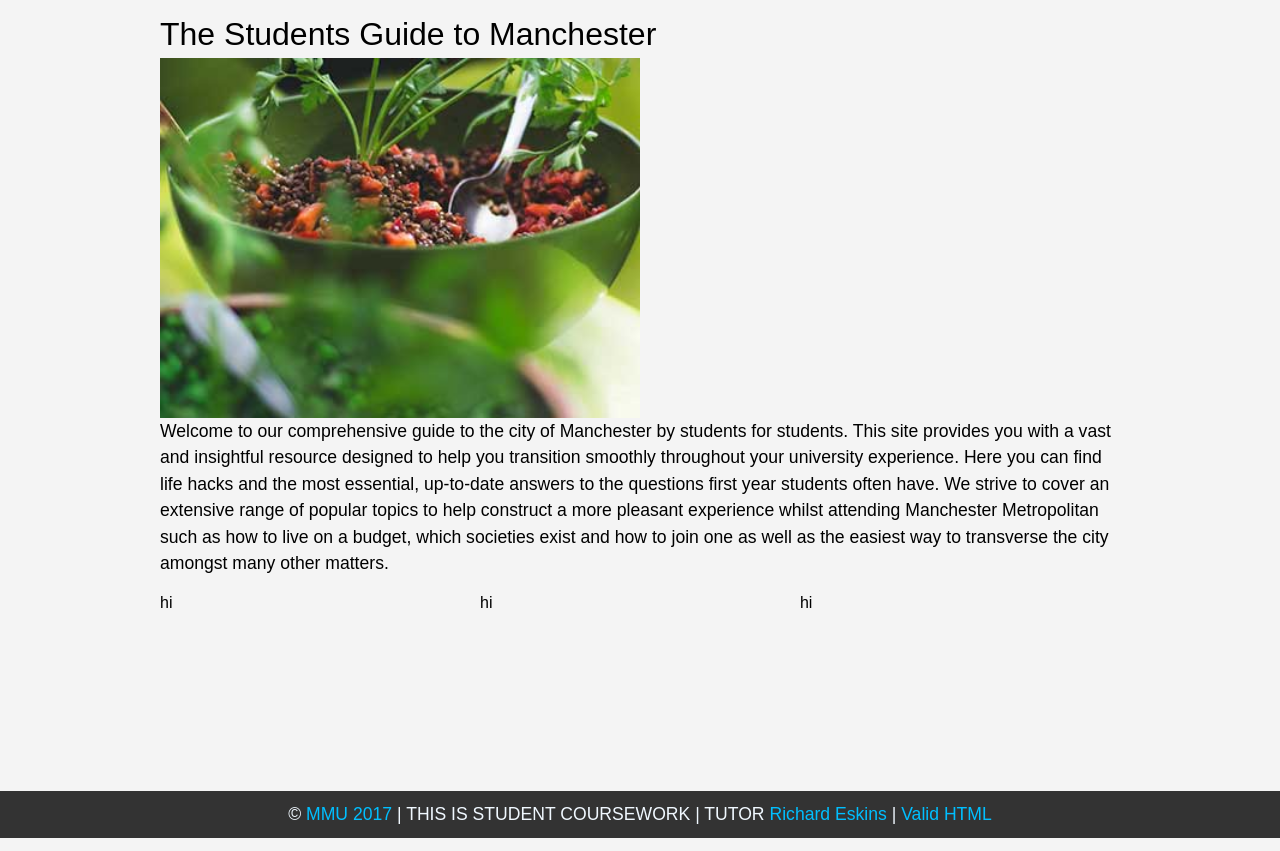
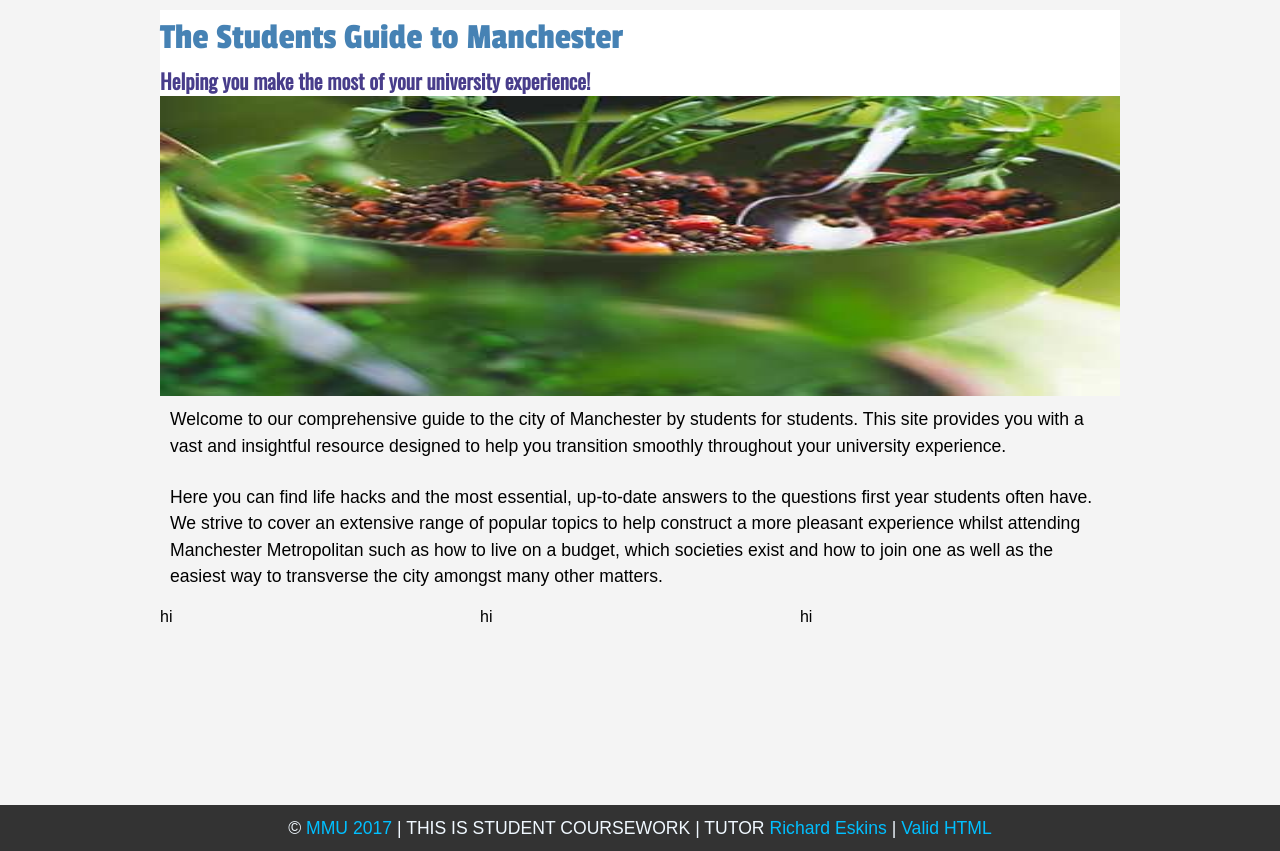
Before and after one commit to abuchohan/teamResonant, a PHP site: page / in a window 1280 px wide. Shown: the part 84-935 px from the top of the page. Run offline with PHP 8.4, Linux system fonts and the light colour scheme; some libraries are stand-ins or nearby versions.

Commit message:
index content fonts

```diff
--- a/health.html
+++ b/health.html
@@ -69,7 +69,7 @@
         <div class="page-content">
             <div class="content-box middle">
              <h2>Staying Healthy</h2>
-             <p>It can be difficult to maintain your health throughout your university experience and the nights out may get to you after a while. It is reccomended by doctors to eat 5 pieces of fruit or vegetable each day and aim to get about an hour of excersise each day although every little helps. This could be a run around the block, a bike ride round the city or for the more determined, a gym membership.</p>
+             <p>It can be difficult to maintain your health throughout your university experience and the nights out may get to you after a while. It is recommended by doctors to eat 5 pieces of fruit or vegetable each day and aim to get about an hour of exercise each day although every little helps. This could be a run around the block, bike rides around the city or for the more determined, a gym membership.</p>
              <h2>Sleeping</h2>
              <p>Sleeping is necessary in order for us to function normally as human beings. A study has shown that students that get 7-9 hours of sleep at night tend to score higher marks than those who sleep either less or more. It is simply because if you let your brain recover from the tasks given to it in the previous day it will help you concentrate easier, you will lose less focus and you will be able to think of better ideas when it comes to your projects.
              You will also have more day time which will make you feel more productive in general.
--- a/index.html
+++ b/index.html
@@ -11,6 +11,8 @@
 <!--DOUBLE CHECK THIS TAG -->
     <meta name="geo.region" content="ISO 3166-2:GB">
     <meta name="viewport" content="width=device-width, initial-scale=1">
+	<link href="https://fonts.googleapis.com/css?family=Passion+One" rel="stylesheet">
+	<link href="https://fonts.googleapis.com/css?family=Oswald" rel="stylesheet">
     <script src="https://ajax.googleapis.com/ajax/libs/jquery/3.2.0/jquery.min.js"></script>
     <link rel="stylesheet" href="stylesheet.css">
 	<style>
@@ -87,8 +89,10 @@
 <!-- Body Content -->
     <section class="page-content" id="content" role="main">
 		<h1 class="main-heading">The Students Guide to Manchester</h1>
+		<h5 class="sub-heading">Helping you make the most of your university experience!</h5>
 		<img src="indeximages/image-1.jpg" id="mainImage" class="home-slideshow">
-<p>Welcome to our comprehensive guide to the city of Manchester by students for students. This site provides you with a vast and insightful resource designed to help you transition smoothly throughout your university experience. Here you can find life hacks and the most essential, up-to-date answers to the questions first year students often have. We strive to cover an extensive range of popular topics to help construct a more pleasant experience whilst attending Manchester Metropolitan such as how to live on a budget, which societies exist and how to join one as well as the easiest way to transverse the city amongst many other matters.</p>
+		<p>Welcome to our comprehensive guide to the city of Manchester by students for students. This site provides you with a vast and insightful resource designed to help you transition smoothly throughout your university experience.</p>
+		<p>Here you can find life hacks and the most essential, up-to-date answers to the questions first year students often have. We strive to cover an extensive range of popular topics to help construct a more pleasant experience whilst attending Manchester Metropolitan such as how to live on a budget, which societies exist and how to join one as well as the easiest way to transverse the city amongst many other matters.</p>
 
 <div class="thirds">
 	<div>hi</div>
--- a/stylesheet.css
+++ b/stylesheet.css
@@ -26,9 +26,6 @@ img {
 a {
     text-decoration: none; color: deepskyblue;
 }
-.main-heading {
-	font-size: 2rem;
-}
 
 
 .page-content {
@@ -37,13 +34,15 @@ a {
 	max-width: 960px;
 }
 .page-content p {
+	padding: 10px;
 	padding-bottom: 15px;
 }
 .page-content a:hover {
 	color: #004a97;
 }
 .home-slideshow {
-	max-width: 50%;
+	max-width: 100%;
+	max-height: 300px;
 }
 .header h1 {
     font-size: 3.9rem;
@@ -78,6 +77,8 @@ a {
     background-image: url("images/test2.jpg");
 }
 
+
+
 .page-content h2 {
     font-size: 1.6rem;
     font-weight: bold;
@@ -85,7 +86,7 @@ a {
     padding-bottom: 15px;
     padding-top: 15px;
     text-align:left;
-	font-family: 'Oswald'
+	font-family: 'Oswald';
 }
 .page-content h3 {
     font-weight: bold;
@@ -553,3 +554,27 @@ text-align: center;
 .member h2{
     color: aliceblue;
 }
+
+
+
+
+.main-heading {
+	font-size: 2.3rem;
+	font-family: 'Passion One', cursive;
+	margin: 0;
+	line-height:;
+	padding: 0;
+	color: steelblue;
+	background-color: white;
+	max-width: 100%;
+}
+.sub-heading {
+	max-width: 100%;
+	background-color: white;
+	color: darkslateblue;
+	font-size: 1.3rem;
+	font-family: 'Oswald';
+	margin: 0;
+	padding: 0;
+	line-height: normal;
+}
```
